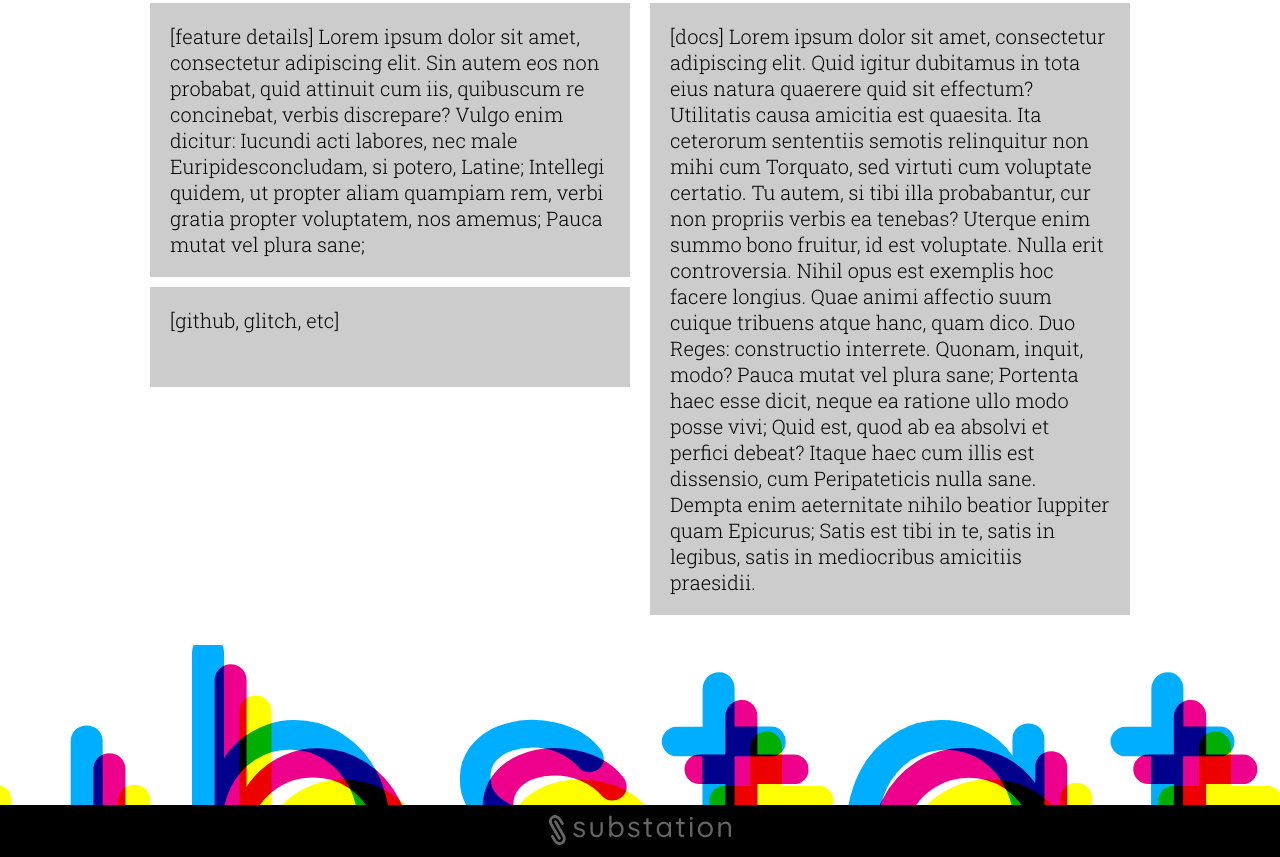
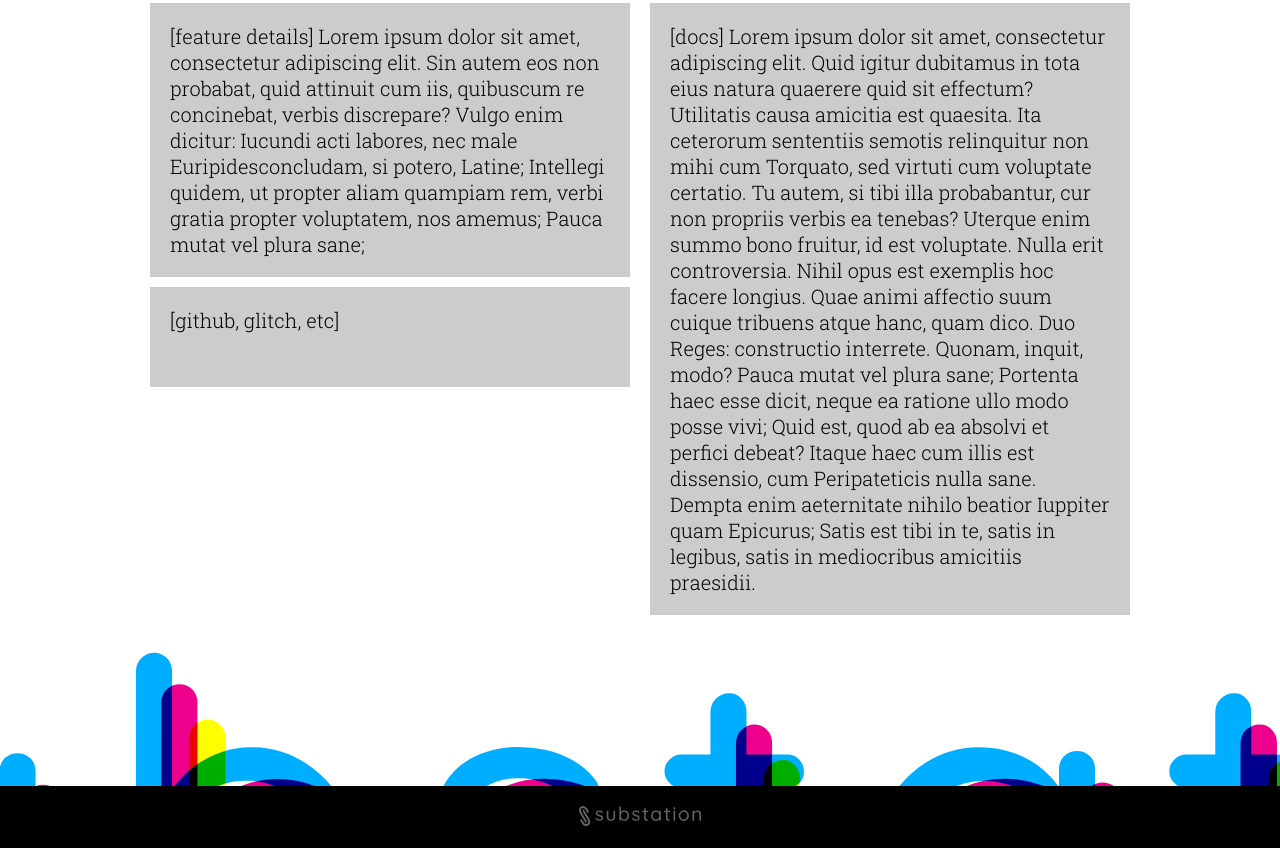
Before and after one commit to substationHQ/lodge, a website: page branded-demo.html in a window 1280 px wide. Shown: the part 1049-1906 px from the top of the page. Drawn offline with Linux system fonts and the light colour scheme.

Commit message:
Footer fondling

```diff
--- a/branded-demo.html
+++ b/branded-demo.html
@@ -60,7 +60,7 @@ Nihil opus est exemplis hoc facere longius. Quae animi affectio suum cuique trib
 <footer>
     <div class="footer-logo-wrap">
     <a href="https://substation.me" class="footer-logo">
-        <img src="assets/logo.svg" alt="Substation" height="30">
+        <img src="assets/logo.svg" alt="Substation" height="20">
     </a>
     </div>
 </footer>
--- a/css/branded-demo.css
+++ b/css/branded-demo.css
@@ -45,7 +45,7 @@ main {
 }
 
 footer {
-    padding-top: 8em;
+    padding-top: 11vw;
     position: relative;
 }
 footer::before{
@@ -53,17 +53,17 @@ footer::before{
     position: absolute;
     top: 0;
     width: 100%;
-    height: 8em;
+    height: 11vw;
     display: block;
     background-image: url('/assets/wordmark-overprint.svg');
     background-repeat: no-repeat;
-    background-position: center 5%;
-    background-size: 200%;
+    background-position: center 0;
+    background-size: 225vw;
 }
 .footer-logo-wrap{
     background: black;
     text-align: center;
-    padding: 0.5em;
+    padding: 1em 0;
 }
 .footer-logo {
     display: block;
```
